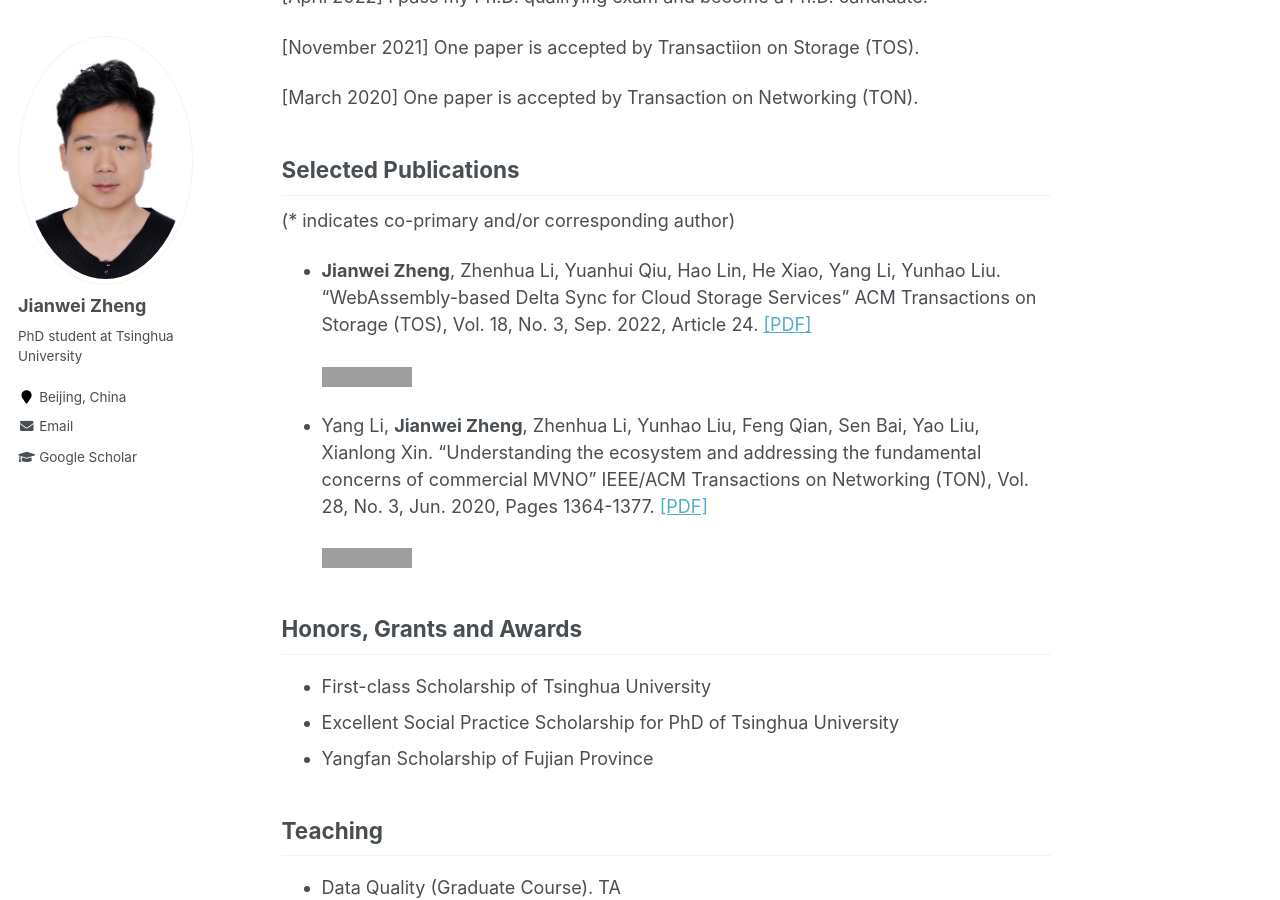
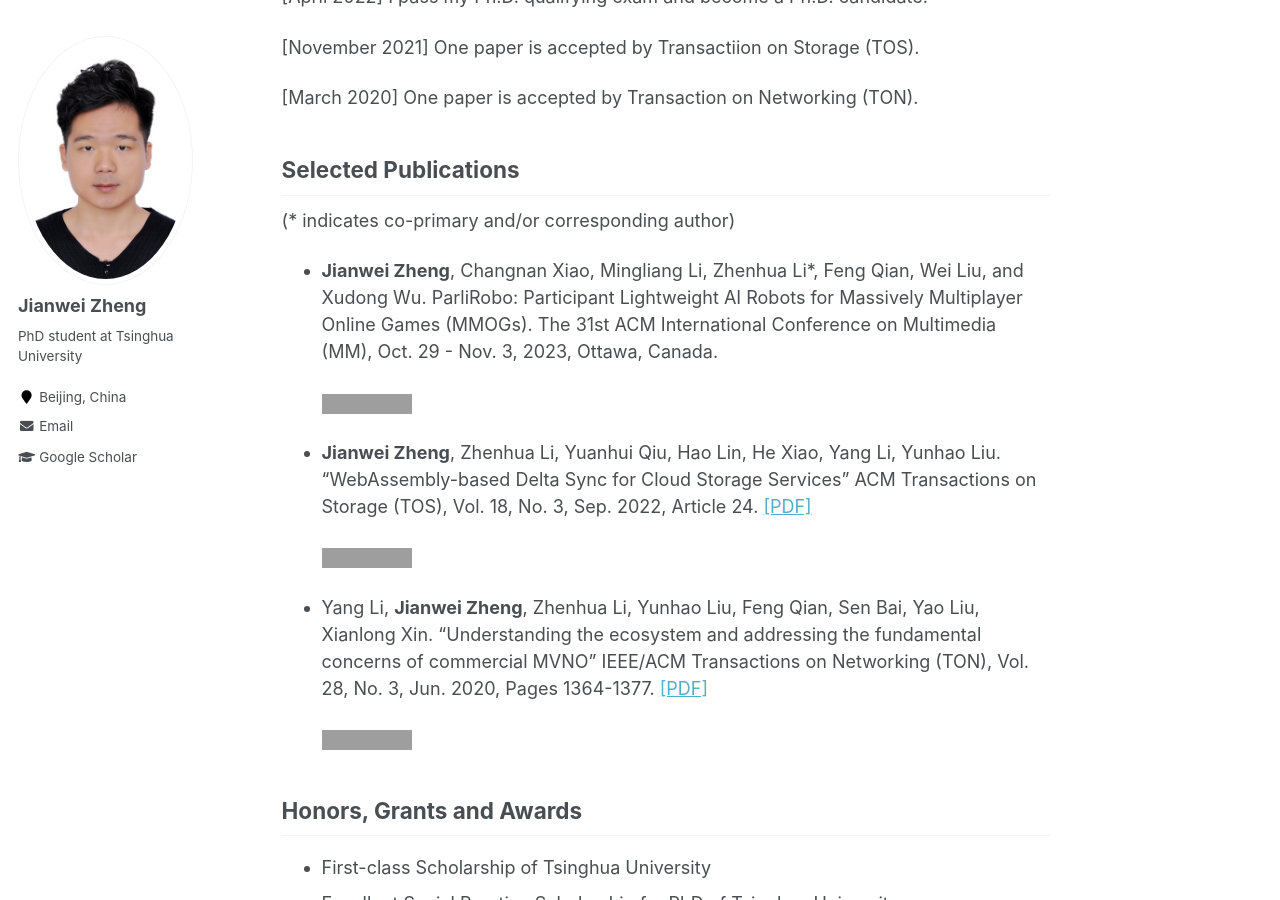
Before and after one commit to jwzheng96/jwzheng96.github.io, a Jekyll site: the page built from _pages/about.md, in a window 1280 px wide and 900 px high, scrolled down 589 px. Built offline with Jekyll 4.4.1, drawn with Linux system fonts in a browser that asks for light colours; grey boxes are pictures that could not be loaded.

Commit message:
add mm'23

```diff
--- a/_pages/about.md
+++ b/_pages/about.md
@@ -29,6 +29,9 @@ You can contact me via (zhengjw19@mails.tsinghua.edu.cn), (zhengjw1996@gmail.com
 ## Selected Publications
 
 (* indicates co-primary and/or corresponding author)
+- **Jianwei Zheng**, Changnan Xiao, Mingliang Li, Zhenhua Li*, Feng Qian, Wei Liu, and Xudong Wu. ParliRobo: Participant Lightweight AI Robots for Massively Multiplayer Online Games (MMOGs). The 31st ACM International Conference on Multimedia (MM), Oct. 29 - Nov. 3, 2023, Ottawa, Canada.
+
+  [![MM2023](https://img.shields.io/badge/MM-2023-brightgreen.svg)](https://www.acmmm2023.org/)
 
 - **Jianwei Zheng**, Zhenhua Li, Yuanhui Qiu, Hao Lin, He Xiao, Yang Li, Yunhao Liu. "WebAssembly-based Delta Sync for Cloud Storage Services" ACM Transactions on Storage (TOS), Vol. 18, No. 3, Sep. 2022, Article 24. [[PDF]]({{site.baseurl}}/static/files/WASM_based_delta_sync.pdf)
 
```
Also changed, not shown: main.md (+3 -0 lines).
